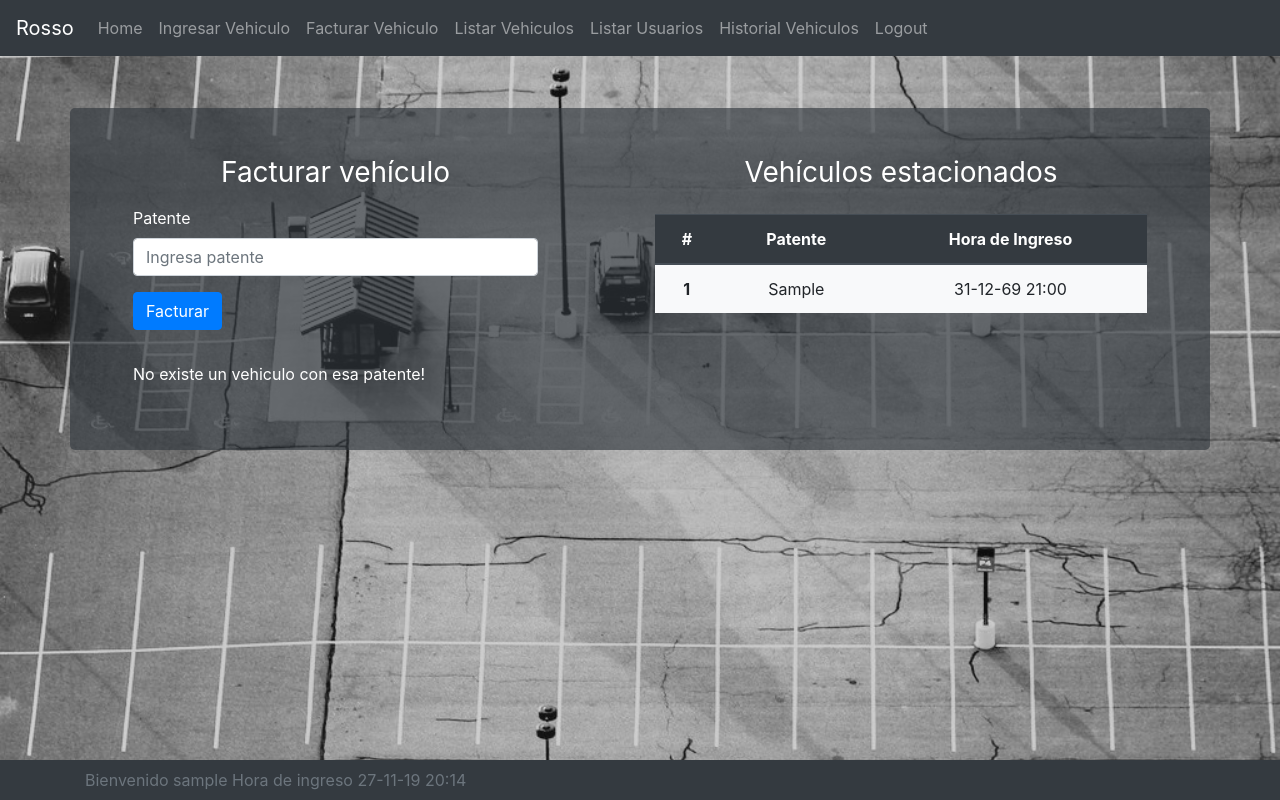
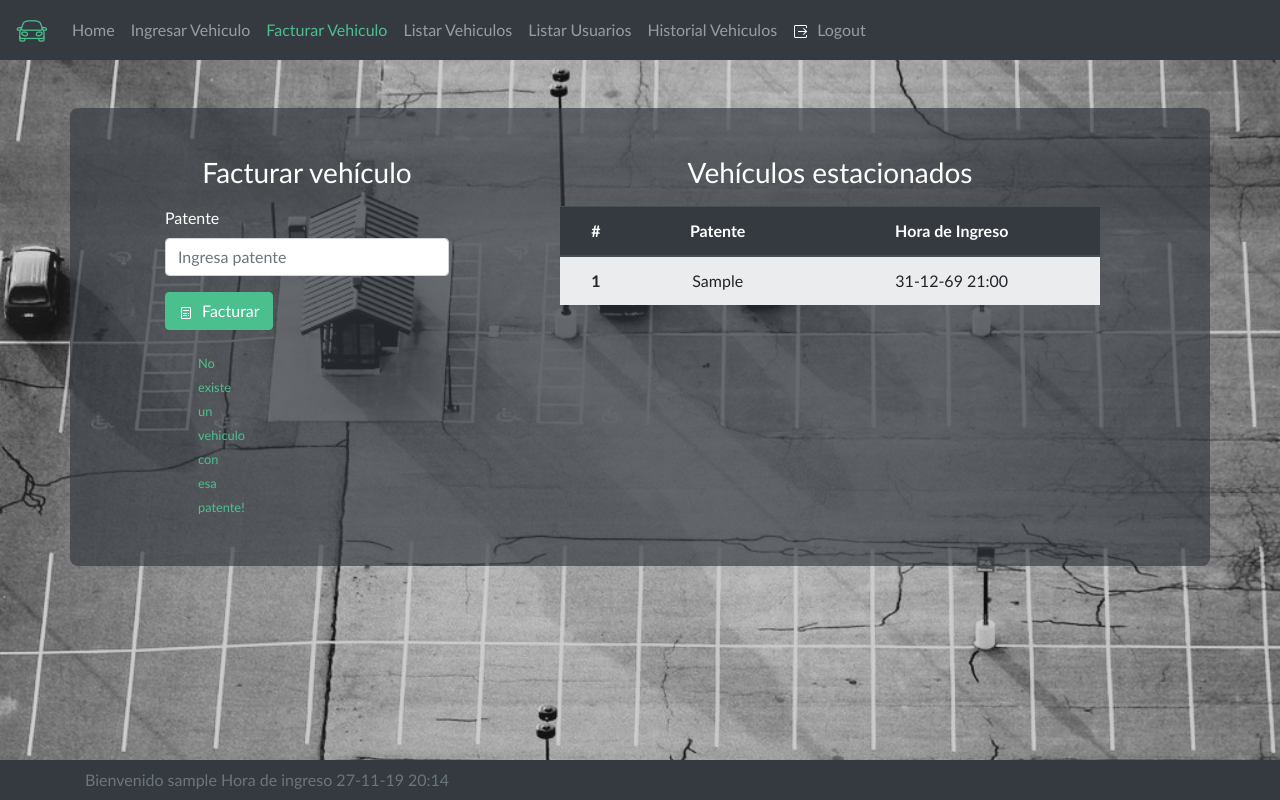
Before and after one commit to henchit0/estacionamientoISTIC_TPFinal, a PHP site: the page made by paginas/facturarVehiculo.php in a window 1280 px wide. Run offline with PHP 8.4, Linux system fonts and the light colour scheme; the visitor is signed in with stand-in values (Sample User, id 1); tables that the repository leaves empty or names only in its code hold one stand-in row (values such as "Sample post"); data that the repository does not hold is empty.

Commit message:
Cambios en el diseño
Se agregaron iconos en los botones, paleta de colores y algunos cambios de grid

```diff
--- a/componentes/header.php
+++ b/componentes/header.php
@@ -1,59 +1,60 @@
 <nav class="navbar navbar-expand-lg navbar-dark fixed-top bg-dark">
-	  <a class="navbar-brand" href="#">Rosso</a>
+    <link href="../img/icon.ico">
+	  <a class="navbar-brand" href="#"><img src="../img/icons8_car_3.ico"></a>
 	  <button class="navbar-toggler" type="button" data-toggle="collapse" data-target="#navbarSupportedContent" aria-controls="navbarSupportedContent" aria-expanded="false" aria-label="Toggle navigation">
 	    <span class="navbar-toggler-icon"></span>
 	  </button>
 	  <div class="collapse navbar-collapse" id="navbarSupportedContent">
 	    <ul class="navbar-nav mr-auto">
 		    <li class="nav-item">
-            <a class="nav-link" href="../index.php">Home <span class="sr-only">(current)</span></a>
+            <a class="nav-link" href="../index.php" id="home">Home <span class="sr-only">(current)</span></a>
         </li>
         <?php
-          if (isset($_SESSION['idDeUsuario']) && $_SESSION['perfil'] == 'admin')
+          if (isset($_SESSION['idDeUsuario']) && $_SESSION['perfil'] == 'Admin')
         {
         ?>
           <li class="nav-item">
-            <a class="nav-link" href="../paginas/ingresoVehiculo.php">Ingresar Vehiculo</a>
+            <a class="nav-link <?= (basename($_SERVER['PHP_SELF'])=='ingresoVehiculo.php')?'detalle':''; ?>" href="../paginas/ingresoVehiculo.php">Ingresar Vehiculo</a>
           </li>
 
           <li class="nav-item">
-            <a class="nav-link" href="../paginas/facturarVehiculo.php">Facturar Vehiculo</a>
+            <a class="nav-link <?= (basename($_SERVER['PHP_SELF'])=='facturarVehiculo.php')?'detalle':''; ?>" href="../paginas/facturarVehiculo.php">Facturar Vehiculo</a>
           </li>
 
           <li class="nav-item">
-            <a class="nav-link" href="../paginas/listarVehiculos.php">Listar Vehiculos</a>
+            <a class="nav-link <?= (basename($_SERVER['PHP_SELF'])=='listarVehiculos.php')?'detalle':''; ?>" href="../paginas/listarVehiculos.php">Listar Vehiculos</a>
           </li>
 
           <li class="nav-item">
-            <a class="nav-link" href="../paginas/listarUsuarios.php">Listar Usuarios</a>
+            <a class="nav-link <?= (basename($_SERVER['PHP_SELF'])=='listarUsuarios.php')?'detalle':''; ?>" href="../paginas/listarUsuarios.php">Listar Usuarios</a>
           </li>
 
           <li class="nav-item">
-            <a class="nav-link" href="../paginas/historicoVehiculos.php">Historial Vehiculos</a>
+            <a class="nav-link <?= (basename($_SERVER['PHP_SELF'])=='historicoVehiculos.php')?'detalle':''; ?>" href="../paginas/historicoVehiculos.php">Historial Vehiculos</a>
           </li>
 
           <li class="nav-item">
-            <a class="nav-link" href="../acciones/hacerLogout.php">Logout</a>
+            <a class="nav-link" href="../acciones/hacerLogout.php"><img class="pr-2" src="../img/icons8_export_16px.png">Logout</a>
           </li>
         <?php
         }
-         elseif (isset($_SESSION['idDeUsuario']) && $_SESSION['perfil'] == 'cajero')
+         elseif (isset($_SESSION['idDeUsuario']) && $_SESSION['perfil'] == 'Cajero')
         {
         ?>
            <li class="nav-item">
-            <a class="nav-link" href="../paginas/ingresoVehiculo.php">Ingresar Vehiculo</a>
+            <a class="nav-link <?= (basename($_SERVER['PHP_SELF'])=='ingresoVehiculo.php')?'detalle':''; ?>" href="../paginas/ingresoVehiculo.php">Ingresar Vehiculo</a>
           </li>
 
           <li class="nav-item">
-            <a class="nav-link" href="../paginas/facturarVehiculo.php">Facturar Vehiculo</a>
+            <a class="nav-link <?= (basename($_SERVER['PHP_SELF'])=='facturarVehiculo.php')?'detalle':''; ?>" href="../paginas/facturarVehiculo.php">Facturar Vehiculo</a>
           </li>
 
           <li class="nav-item">
-            <a class="nav-link" href="../paginas/listarVehiculos.php">Listar Vehiculos</a>
+            <a class="nav-link <?= (basename($_SERVER['PHP_SELF'])=='listarVehiculos.php')?'detalle':''; ?>" href="../paginas/listarVehiculos.php">Listar Vehiculos</a>
           </li>
 
           <li class="nav-item">
-            <a class="nav-link" href="../acciones/hacerLogout.php">Logout</a>
+            <a class="nav-link <?= (basename($_SERVER['PHP_SELF'])=='hacerLogout.php')?'detalle':''; ?>" href="../acciones/hacerLogout.php">Logout</a>
           </li> -->
         <?php
         }
@@ -61,11 +62,11 @@
         {
         ?>
           <li class="nav-item">
-            <a class="nav-link" href="../paginas/registro.php">Registrate</a>
+            <a class="nav-link <?= (basename($_SERVER['PHP_SELF'])=='registro.php')?'detalle':''; ?>" href="../paginas/registro.php">Registrate</a>
           </li>
 
           <li class="nav-item">
-            <a class="nav-link" href="../paginas/login.php">Login</a>
+            <a class="nav-link <?= (basename($_SERVER['PHP_SELF'])=='login.php')?'detalle':''; ?>" href="../paginas/login.php">Login</a>
           </li>
         <?php
         }
--- a/css/style.css
+++ b/css/style.css
@@ -1,5 +1,5 @@
 .bg-body{
-
+  font-family: "Trebuchet MS", Helvetica, sans-serif;
 	background-image: url("../img/parking3.jpg");
     background-position: center;
     background-size: cover;
@@ -13,10 +13,60 @@
 .bg-row
 {
 	background: rgba(52, 58, 64, 0.65);
-	border-radius: 5px;
+	border-radius: 8px;
 	color: white;
 }
+#header > ul > li > a.detalle
+{
+	color: #4bc08e!important;
+}
+
 .detalle
 {
-	color: #4bc08e;
+	color: #4bc08e!important;
 }
+
+/* Style buttons */
+.btn-own {
+      display: inline-block;
+    font-weight: 400;
+    color: #212529;
+    text-align: center;
+    vertical-align: middle;
+    -webkit-user-select: none;
+    -moz-user-select: none;
+    -ms-user-select: none;
+    user-select: none;
+    background-color: transparent;
+    border: 1px solid transparent;
+    padding: .375rem .75rem;
+    font-size: 1rem;
+    line-height: 1.5;
+    border-radius: .25rem;
+    transition: color .15s ease-in-out,background-color .15s ease-in-out,border-color .15s ease-in-out,box-shadow .15s ease-in-out;
+}
+
+.btn-own:hover
+{
+  background-color: #42a178;
+  border-color: #42a178;
+  color: white;
+}
+
+.btn-apple
+{
+  color: #fff;
+  background-color: #4bc08e;
+  border-color: #4bc08e;
+}
+
+.small-own
+{
+  color: #4bc08e;
+}
+
+
+/* Darker background on mouse-over */
+.btn:hover {
+  background-color: RoyalBlue;
+}
--- a/paginas/facturarVehiculo.php
+++ b/paginas/facturarVehiculo.php
@@ -8,6 +8,7 @@
     <meta charset="utf-8">
     <meta name="viewport" content="width=device-width, initial-scale=1, shrink-to-fit=no">
     <!-- Bootstrap CSS -->
+    <link rel="icon" href="../img/icon.ico">
     <link rel="stylesheet" href="../css/style.css">
     <link rel="stylesheet" href="https://stackpath.bootstrapcdn.com/bootstrap/4.3.1/css/bootstrap.min.css" integrity="sha384-ggOyR0iXCbMQv3Xipma34MD+dH/1fQ784/j6cY/iJTQUOhcWr7x9JvoRxT2MZw1T" crossorigin="anonymous">
     <link href="../css/sticky-footer-navbar.css" rel="stylesheet">
@@ -21,26 +22,26 @@
     </header>
     <!-- Begin page content -->
     <main role="main" class="container mt-5">
-      <div class="row bg-row p-5">
-        <div class="col-sm-6">
+      <div class="row justify-content-center bg-row pt-5 pb-5">
+        <div class="col-sm-4 pl-5 pr-5">
           <div class="row">
-            <div class="col-sm-10 mb-3 overflow-hidden">
+            <div class="col-sm-12 mb-3">
               <form action="../acciones/hacerFacturar.php">
-                <h1 class="text-center h3 mb-3 font-weight-normal">Facturar vehículo</h1>
+                <h1 class="text-center h3 mb-3 text-center font-weight-normal">Facturar vehículo</h1>
                 <div class="form-group">
                   <label for="exampleInputEmail1">Patente</label>
                   <input type="text" class="form-control" name="inputPatente" placeholder="Ingresa patente">
                 </div>
-                <button type="submit" class="btn btn-primary">Facturar</button>
+                <button type="submit" class="btn-own btn-apple mb-1"><img class="pr-2" src="../img/icons8_bill_16px.png">Facturar</button>
               </form>
             </div>
           </div>
           <div class="row">
-            <div class="col-sm 10 mt-3">
+            <div class="col-sm-4 pl-5 pr-5">
               <?php
                 if (isset($_GET['exito']))
                 {
-                    echo '<p>Vehiculo facturado!</p>';
+                    echo '<small class="small-own">Vehiculo facturado!</small>';
                 }
                 else if (isset($_GET['cobrar']))
                 {
@@ -58,16 +59,16 @@
                 }
                 else if (isset($_GET['error']))
                 {
-                  echo '<p>No existe un vehiculo con esa patente!</p>';
+                  echo '<small class="small-own">No existe un vehiculo con esa patente!</small>';
                 }
                 ?>
             </div>
           </div>
         </div>
-        <div class="col-sm-6 overflow-auto">
-          <h1 class="text-center h3 mb-4 font-weight-normal">Vehículos estacionados</h1>
-          <table class="table table-hover bg-light" style ="text-align: center;">
-            <thead class="thead-dark">
+        <div class="col-sm-6 ml-5 mr-5">
+          <h1 class="text-center h3 mb-3 font-weight-normal">Vehículos estacionados</h1>
+          <table class="table table-striped rounded-top bg-light" style ="text-align: center;">
+            <thead class="thead-dark rounded">
               <tr>
                 <th scope="col">#</th>
                 <th scope="col">Patente</th>
@@ -109,5 +110,15 @@
     <script src="https://code.jquery.com/jquery-3.3.1.slim.min.js" integrity="sha384-q8i/X+965DzO0rT7abK41JStQIAqVgRVzpbzo5smXKp4YfRvH+8abtTE1Pi6jizo" crossorigin="anonymous"></script>
     <script src="https://cdnjs.cloudflare.com/ajax/libs/popper.js/1.14.7/umd/popper.min.js" integrity="sha384-UO2eT0CpHqdSJQ6hJty5KVphtPhzWj9WO1clHTMGa3JDZwrnQq4sF86dIHNDz0W1" crossorigin="anonymous"></script>
     <script src="https://stackpath.bootstrapcdn.com/bootstrap/4.3.1/js/bootstrap.min.js" integrity="sha384-JjSmVgyd0p3pXB1rRibZUAYoIIy6OrQ6VrjIEaFf/nJGzIxFDsf4x0xIM+B07jRM" crossorigin="anonymous"></script>
+    <script>
+      $(function() {
+        $("#main ul li a").click(function() {
+          // quitar .detalle a todos (por si hay alguno)
+          $("#main ul li a").removeClass("active");
+          // agregar .detalle a "este" elemento.
+          $(this).addClass("active");
+        });
+      });
+    </script>
   </body>
 </html>
```
Also changed, not shown: index.php (+18 -6 lines), paginas/historicoVehiculos.php (+14 -3 lines), paginas/ingresoVehiculo.php (+18 -7 lines), paginas/listarUsuarios.php (+15 -4 lines), paginas/listarVehiculos.php (+12 -1 lines), paginas/login.php (+12 -1 lines), paginas/registro.php (+18 -6 lines), img/icons8_bill_16px.png (added), img/icons8_cancel_16px.png (added), img/icons8_car_3.ico (added), img/icons8_export_16px.png (added), img/icons8_ok_16px.png (added), img/icons8_save_16px_1.png (added), img/import.png (added).
